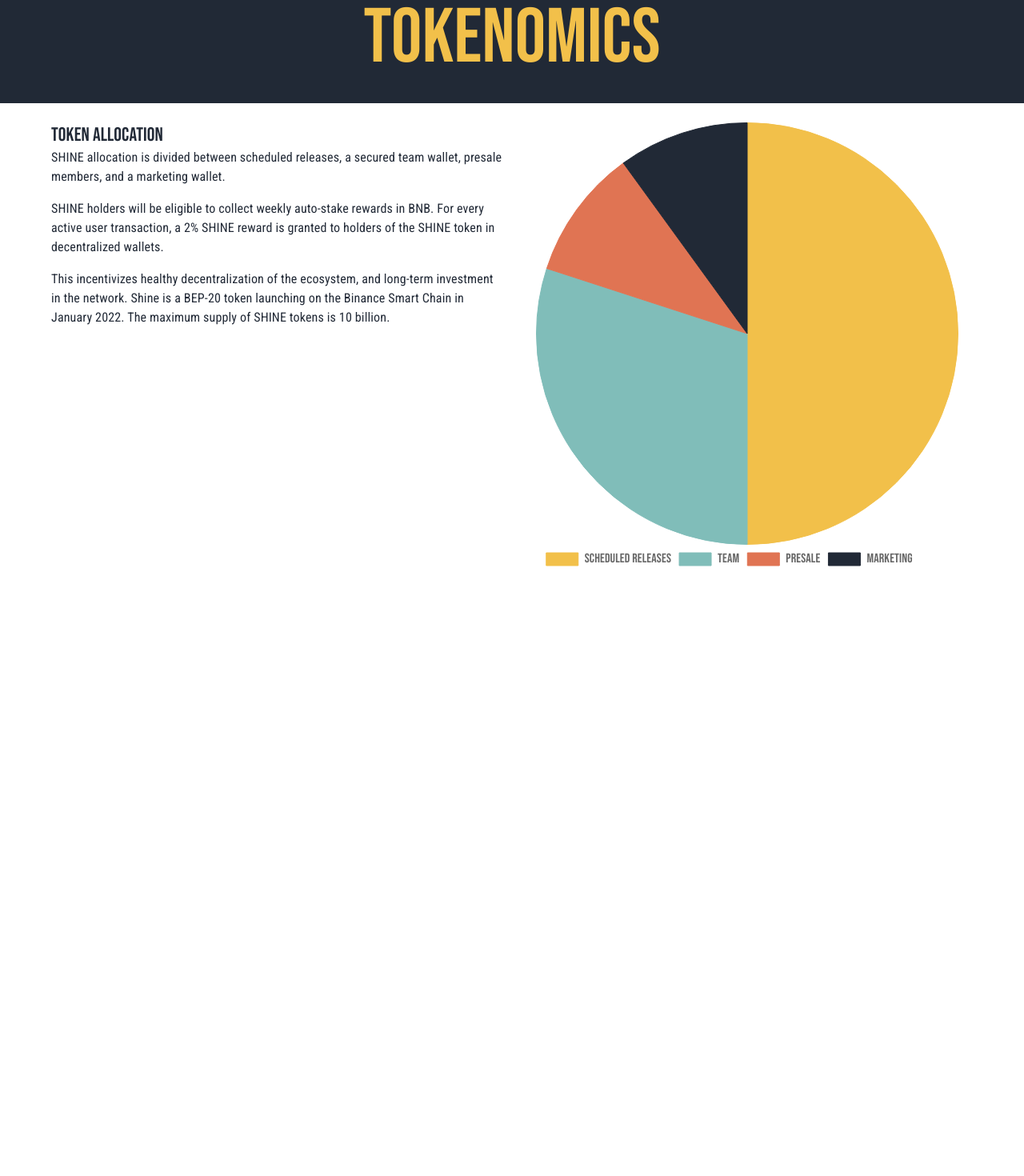
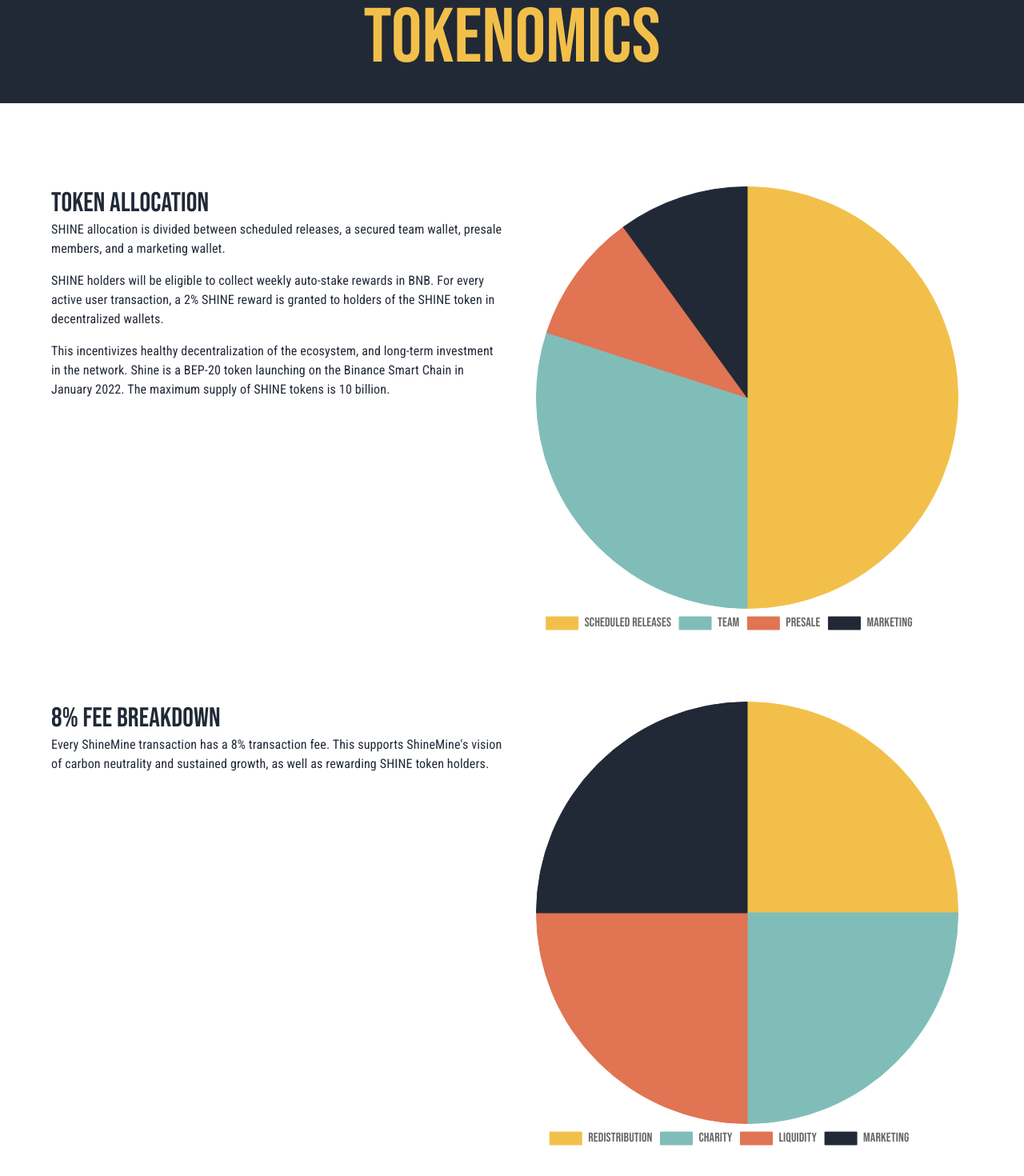
Before and after one commit to Joshuatanderson/shine-site-0, a Next.js app: page /tokenomics in a window 1280 px wide. Shown: the part 100-1570 px from the top of the page at 80% size. Before the commit the page ends 865 px from the top, so only its background shows below. Built offline with nearby package versions, Linux system fonts and the light colour scheme.

Commit message:
feat: add fee breakdown chart

```diff
--- a/pages/tokenomics.tsx
+++ b/pages/tokenomics.tsx
@@ -1,6 +1,12 @@
 import { ThemeProvider } from "@emotion/react";
 import { Container, Grid, ScopedCssBaseline, Typography } from "@mui/material";
-import { Chart as ChartJS, ArcElement, Tooltip, Legend } from "chart.js";
+import {
+    Chart as ChartJS,
+    ArcElement,
+    Tooltip,
+    Legend,
+    ChartOptions,
+} from "chart.js";
 import { Pie } from "react-chartjs-2";
 import React, { useEffect, useRef, useState } from "react";
 import TitleBar from "../components/TitleBar";
@@ -17,6 +23,10 @@
     paragraph: {
         marginBottom: 2,
     },
+    section: {
+        // marginBottom: 5,
+        paddingTop: 10,
+    },
 };
 
 const allocationChartData = {
@@ -32,7 +42,20 @@
     ],
 };
 
-const chartOptions = {
+const feeBreakdownChartData = {
+    labels: ["Redistribution", "Charity", "Liquidity", "Marketing"],
+    datasets: [
+        {
+            label: "Token Distribution",
+            data: [1, 1, 1, 1],
+            backgroundColor: [yellow, seafoam, coral, dark],
+            borderColor: [yellow, seafoam, coral, dark],
+            borderWidth: 1,
+        },
+    ],
+};
+
+const chartOptions: ChartOptions = {
     plugins: {
         legend: {
             labels: {
@@ -89,9 +112,15 @@
             <ThemeProvider theme={lightTheme}>
                 <ScopedCssBaseline>
                     <Container sx={{ paddingBottom: "48px" }}>
-                        <Grid item xs={12} container spacing={3}>
+                        <Grid
+                            item
+                            xs={12}
+                            container
+                            spacing={3}
+                            sx={classes.section}
+                        >
                             <Grid item xs={12} sm={6}>
-                                <Typography variant="h5">
+                                <Typography variant="h4">
                                     Token Allocation
                                 </Typography>
                                 <Typography
@@ -131,6 +160,32 @@
                                 ></Pie>
                             </Grid>
                         </Grid>
+                        <Grid
+                            container
+                            item
+                            xs={12}
+                            spacing={3}
+                            sx={classes.section}
+                        >
+                            <Grid item xs={12} sm={6}>
+                                <Typography variant="h4">
+                                    8% Fee Breakdown
+                                </Typography>
+                                <Typography variant="body1">
+                                    Every ShineMine transaction has a 8%
+                                    transaction fee. This supports ShineMine's
+                                    vision of carbon neutrality and sustained
+                                    growth, as well as rewarding SHINE token
+                                    holders.
+                                </Typography>
+                            </Grid>
+                            <Grid item xs={12} sm={6}>
+                                <Pie
+                                    data={feeBreakdownChartData}
+                                    options={chartOptions}
+                                />
+                            </Grid>
+                        </Grid>
                     </Container>
                 </ScopedCssBaseline>
             </ThemeProvider>
```
